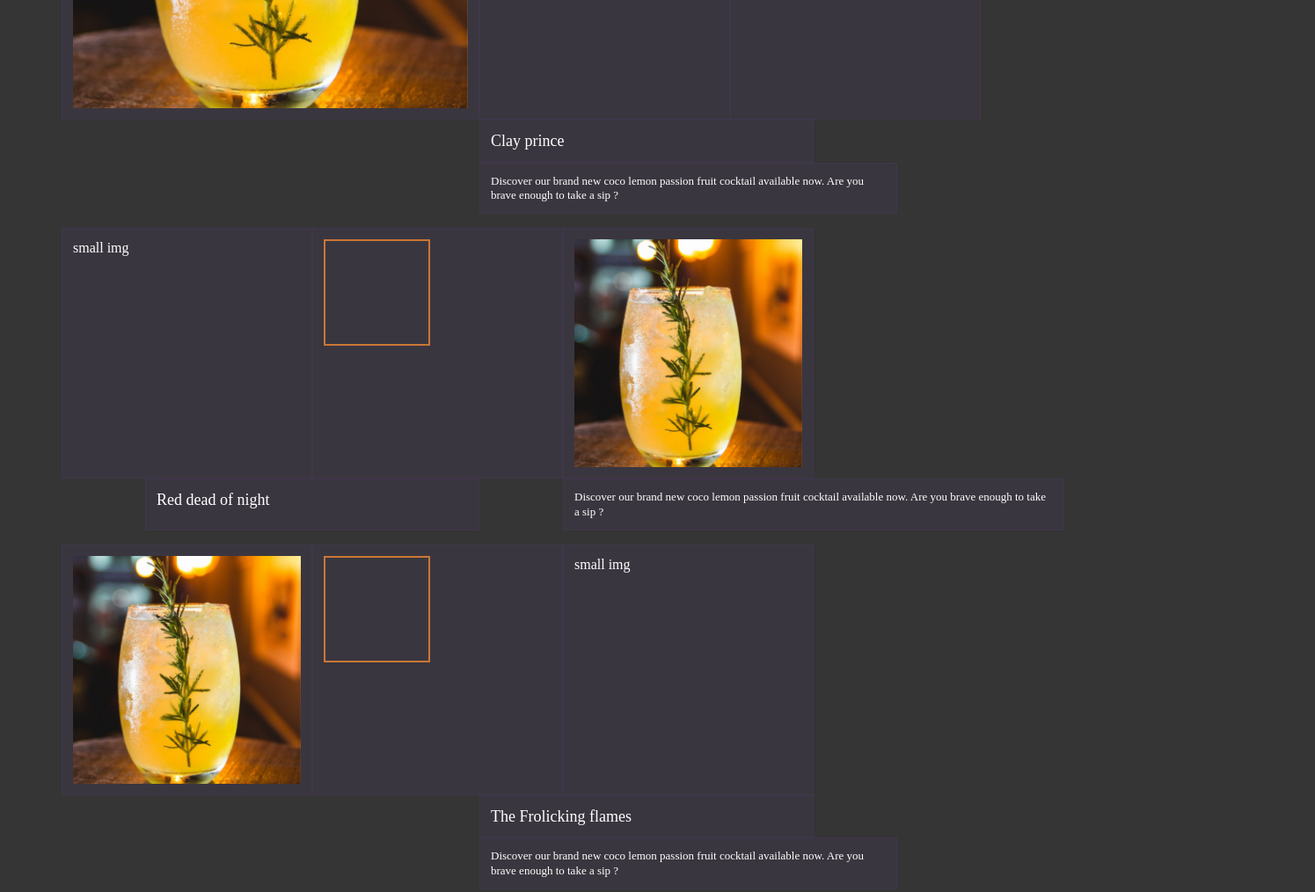
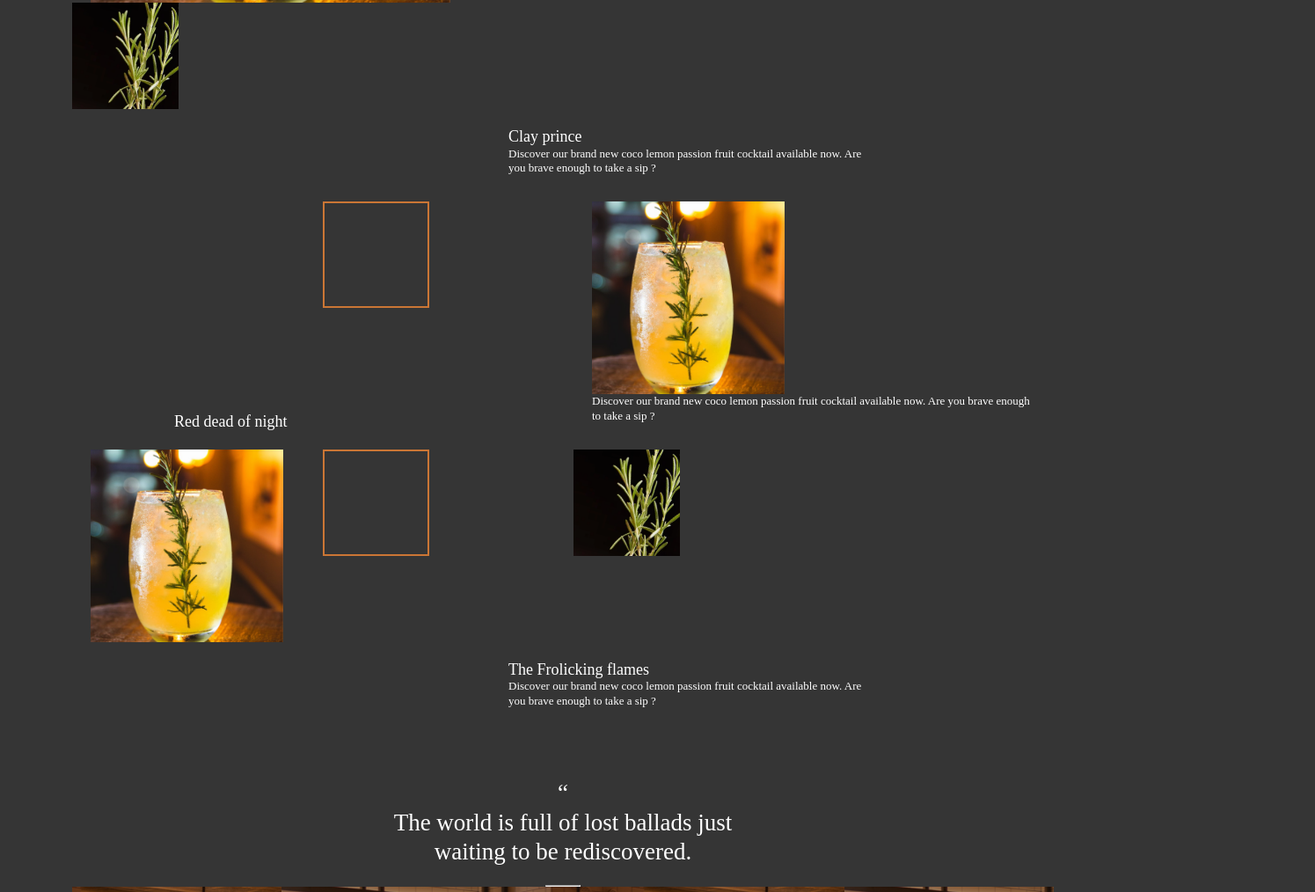
Before and after one commit to Mokawity/exercice-projet-atlantis, a website built with Parcel: page src/index.html in a window 1280 px wide. Shown: the part 916-1930 px from the top of the page at 88% size, 1495 px wide, since content can reach past the window. Built offline with nearby package versions, Linux system fonts and the light colour scheme.

Commit message:
(rattrapage)

```diff
--- a/src/index.html
+++ b/src/index.html
@@ -44,43 +44,49 @@
         </div>
         <div class="row">
           <div class="col-12 col-md-5">
-            <div class="speciality-img">
+            <div class="speciality-img-1">
               <img src="../src/img/img.png" alt="" />
             </div>
           </div>
           <div class="col-10 col-md-3">
-            <div class="golden-box"></div>
+            <div class="golden-box-1">
+              <img src="../src/img/Rectangle.png" alt="" />
+            </div>
           </div>
-          <div class="col-10 col-md-3">
-            <div class="ingredient-img"></div>
+          <div class="col-10 col-md-3ß">
+            <div class="ingredient-img-1">
+              <img src="../src/img/1_img_specialities.png" alt="herb" />
+            </div>
           </div>
           <div class="col-7 col-md-4 offset-md-5">
-            <div class="speciality-title">Clay prince</div>
+            <div class="speciality-title-1">Clay prince</div>
           </div>
-          <div class="col-7 offset-0 col-md-5 offset-md-5">
-            <div class="speciality-description">
+          <div class="col-8 offset-0 col-md-5 offset-md-5">
+            <div class="speciality-description-1">
               Discover our brand new coco lemon passion fruit cocktail available
               now. Are you brave enough to take a sip ?
             </div>
           </div>
         </div>
         <div class="row">
-          <div class="col-11 col-md-3">small img</div>
+          <div class="col-11 col-md-3">
+            <div class="ingredient-img-2"></div>
+          </div>
           <div class="col-10 col-md-3">
-            <div class="golden-box">
+            <div class="golden-box-2">
               <img src="../src/img/Rectangle.png" alt="" />
             </div>
           </div>
           <div class="col-12 col-md-3">
-            <div class="speciality-img">
+            <div class="speciality-img-2">
               <img src="../src/img/img.png" alt="" />
             </div>
           </div>
-          <div class="col-8 col-md-4 offset-md-1">
-            <div class="speciality-title">Red dead of night</div>
+          <div class="col-7 col-md-4 offset-md-1">
+            <div class="speciality-title-2">Red dead of night</div>
           </div>
-          <div class="col-7 offset-0 col-md-6 offset-md-1">
-            <div class="speciality-description">
+          <div class="col-8 offset-0 col-md-6 offset-md-1">
+            <div class="speciality-description-2">
               Discover our brand new coco lemon passion fruit cocktail available
               now. Are you brave enough to take a sip ?
             </div>
@@ -88,21 +94,25 @@
         </div>
         <div class="row">
           <div class="col-12 col-md-3">
-            <div class="speciality-img">
+            <div class="speciality-img-3">
               <img src="../src/img/img.png" alt="" />
             </div>
           </div>
           <div class="col-10 col-md-3">
-            <div class="golden-box">
+            <div class="golden-box-3">
               <img src="../src/img/Rectangle.png" alt="" />
             </div>
           </div>
-          <div class="col-10 col-md-3">small img</div>
-          <div class="col-9 col-md-4 offset-md-5">
-            <div class="speciality-title">The Frolicking flames</div>
+          <div class="col-10 col-md-3">
+            <div class="ingredient-img-3">
+              <img src="../src/img/1_img_specialities.png" alt="herb" />
+            </div>
           </div>
-          <div class="col-9 offset-0 col-md-5 offset-md-5">
-            <div class="speciality-description">
+          <div class="col-7 col-md-4 offset-md-5">
+            <div class="speciality-title-3">The Frolicking flames</div>
+          </div>
+          <div class="col-8 offset-0 col-md-5 offset-md-5">
+            <div class="speciality-description-3">
               Discover our brand new coco lemon passion fruit cocktail available
               now. Are you brave enough to take a sip ?
             </div>
@@ -112,8 +122,8 @@
           <div class="col-12">
             <div class="quote">
               <span>“</span> <br />
-              The world is full of lost <br />
-              ballads just waiting to be <br />rediscovered. <br />
+              The world is full of lost ballads just<br />
+              waiting to be rediscovered. <br />
             </div>
             <hr />
           </div>
@@ -204,8 +214,8 @@
               alt=""
             />
           </div>
-          <div class="col-3 offset-10 offset-md-10">
-            <div class¨credit-text>© New Bistro 2022</div>
+          <div class="col-5 offset-10 offset-md-10">
+            <div class=¨credit-text">© New Bistro 2022
           </div>
         </div>
       </div>
--- a/src/scss/main.scss
+++ b/src/scss/main.scss
@@ -43,30 +43,6 @@ video {
 /* ====================================
 // base rules
 // ==================================== */
-.row + .row {
-  margin-top: 16px;
-}
-
-.row > .col,
-.row > [class^="col-"] {
-  padding-top: 12px;
-  padding-bottom: 12px;
-  background-color: rgba(86, 61, 124, 0.15);
-  border: 1px solid rgba(86, 61, 124, 0.2);
-}
-
-.container {
-  padding-bottom: 10px;
-}
-
-@media (max-width: 992px) {
-  .golden-box {
-    display: none;
-  }
-  .ingredient-img {
-    display: none;
-  }
-}
 
 body {
   background-color: #000000ca;
@@ -77,9 +53,12 @@ a {
   text-decoration: none;
 }
 
+//HEADER
+
 header {
   background-image: url(../img/Header-img.png);
   background-position: center;
+  padding-top: 32px;
 }
 
 .logo {
@@ -110,17 +89,192 @@ header {
   margin-right: 40px;
 }
 
+//HEADER
+
+//SPECIAL 1
+
+.speciality-text {
+  background-color: #212121;
+  margin-left: 32px;
+  margin-right: 32px;
+}
+
+.Specialities-title {
+  font-family: LaoMN;
+  font-size: 29px;
+  letter-spacing: 0;
+  padding-top: 47px;
+  padding-bottom: 47px;
+  margin-left: 21px;
+  margin-right: 21px;
+}
+
+.speciality-img-1 {
+  width: auto;
+  margin: auto;
+  margin-left: 21px;
+  margin-right: 21px;
+}
+
+.ingredient-img-1 {
+  width: 121px;
+}
+
+@media (max-width: 992px) {
+  .ingredient-img-1 {
+    display: none;
+  }
+}
+
+.golden-box-1 {
+  width: 121px;
+  z-index: 1;
+}
+
+@media (max-width: 992px) {
+  .golden-box-1 {
+    display: none;
+  }
+}
+
+.speciality-title-1 {
+  font-family: LaoMN;
+  font-size: 18px;
+  color: #ffffff;
+  letter-spacing: 0;
+  padding-top: 20px;
+  margin-left: 21px;
+  margin-right: 21px;
+}
+
+.speciality-description-1 {
+  font-family: Lato-Regular;
+  font-size: 13px;
+  color: #ffffff;
+  letter-spacing: 0;
+  padding-bottom: 30px;
+  margin-left: 21px;
+  margin-right: 21px;
+}
+
+//SPECIAL 1
+
+//SPECIAL 2
+
+.speciality-img-2 {
+  width: auto;
+  margin: auto;
+  margin-left: 21px;
+  margin-right: 21px;
+}
+
+.ingredient-img-2 {
+  width: 121px;
+  margin-left: 21px;
+}
+
+@media (max-width: 992px) {
+  .ingredient-img-2 {
+    display: none;
+  }
+}
+
+.golden-box-2 {
+  width: 121px;
+  z-index: 1;
+}
+
+@media (max-width: 992px) {
+  .golden-box-2 {
+    display: none;
+  }
+}
+
+.speciality-title-2 {
+  font-family: LaoMN;
+  font-size: 18px;
+  color: #ffffff;
+  letter-spacing: 0;
+  padding-top: 20px;
+  margin-left: 21px;
+  margin-right: 21px;
+}
+
+.speciality-description-2 {
+  font-family: Lato-Regular;
+  font-size: 13px;
+  color: #ffffff;
+  letter-spacing: 0;
+  padding-bottom: 30px;
+  margin-left: 21px;
+  margin-right: 21px;
+}
+
+//SPECIAL 2
+
+//SPECIAL 3
+
+.speciality-img-3 {
+  width: auto;
+  margin: auto;
+  margin-left: 21px;
+  margin-right: 21px;
+}
+
+.ingredient-img-3 {
+  width: 121px;
+}
+
+@media (max-width: 992px) {
+  .ingredient-img-3 {
+    display: none;
+  }
+}
+
+.golden-box-3 {
+  width: 121px;
+  z-index: 1;
+}
+
+@media (max-width: 992px) {
+  .golden-box-3 {
+    display: none;
+  }
+}
+
+.speciality-title-3 {
+  font-family: LaoMN;
+  font-size: 18px;
+  color: #ffffff;
+  letter-spacing: 0;
+  padding-top: 20px;
+  margin-left: 21px;
+  margin-right: 21px;
+}
+
+.speciality-description-3 {
+  font-family: Lato-Regular;
+  font-size: 13px;
+  color: #ffffff;
+  letter-spacing: 0;
+  padding-bottom: 80px;
+  margin-left: 21px;
+  margin-right: 21px;
+}
+
+//SPECIAL 3
+
+//MENU
+
 .main-title-menu {
   text-align: center;
-  font-size: 28px;
+  font-size: 25px;
+  padding-top: 40px;
+  padding-bottom: 20px;
 }
 
 .title-decoration {
   color: #ff9900;
-}
-
-.menu-background {
-  background-color: red;
 }
 
 .title-menu {
@@ -132,6 +286,7 @@ header {
 .description-menu {
   font-weight: 100;
   font-size: 12px;
+  padding-bottom: 20px;
 }
 
 .price-menu {
@@ -139,17 +294,31 @@ header {
   margin-left: 200px;
 }
 
+.arrow-menu {
+  position: relative;
+  left: 45px;
+  bottom: 20px;
+}
+
+//MENU
+
+//QUOTE
+
 .quote {
   font-family: GurmukhiMN;
   font-size: 27px;
   text-align: center;
-  padding-bottom: 10px;
+  padding-bottom: 20px;
 }
 
 hr {
   width: 40px;
   margin: auto;
 }
+
+//QUOTE
+
+//RESERVATION
 
 .button-reservation {
   width: 150px;
@@ -164,40 +333,9 @@ hr {
   width: auto;
 }
 
-.Specialities-title {
-  font-family: LaoMN;
-  font-size: 29px;
-  letter-spacing: 0;
-  padding-top: 47px;
-}
+//RESERVATION
 
-.speciality-img {
-  width: auto;
-  margin: auto;
-}
-
-.ingredient-img {
-  width: 121px;
-}
-
-.golden-box {
-  width: 121px;
-  z-index: 1;
-}
-
-.speciality-title {
-  font-family: LaoMN;
-  font-size: 18px;
-  color: #ffffff;
-  letter-spacing: 0;
-}
-
-.speciality-description {
-  font-family: Lato-Regular;
-  font-size: 13px;
-  color: #ffffff;
-  letter-spacing: 0;
-}
+//FOOTER
 
 footer {
   background-color: black;
@@ -208,6 +346,8 @@ footer {
 
 .logo-insta {
   width: 50px;
+  position: relative;
+  left: 60px;
 }
 
 .logo-facebook {
@@ -216,5 +356,13 @@ footer {
 
 .footer-title {
   font-size: 28px;
-  padding-top: 20px;
+  padding-top: 30px;
+  padding-bottom: 40px;
 }
+
+.credit {
+  position: relative;
+  right: 30px;
+}
+
+//FOOTER
```
